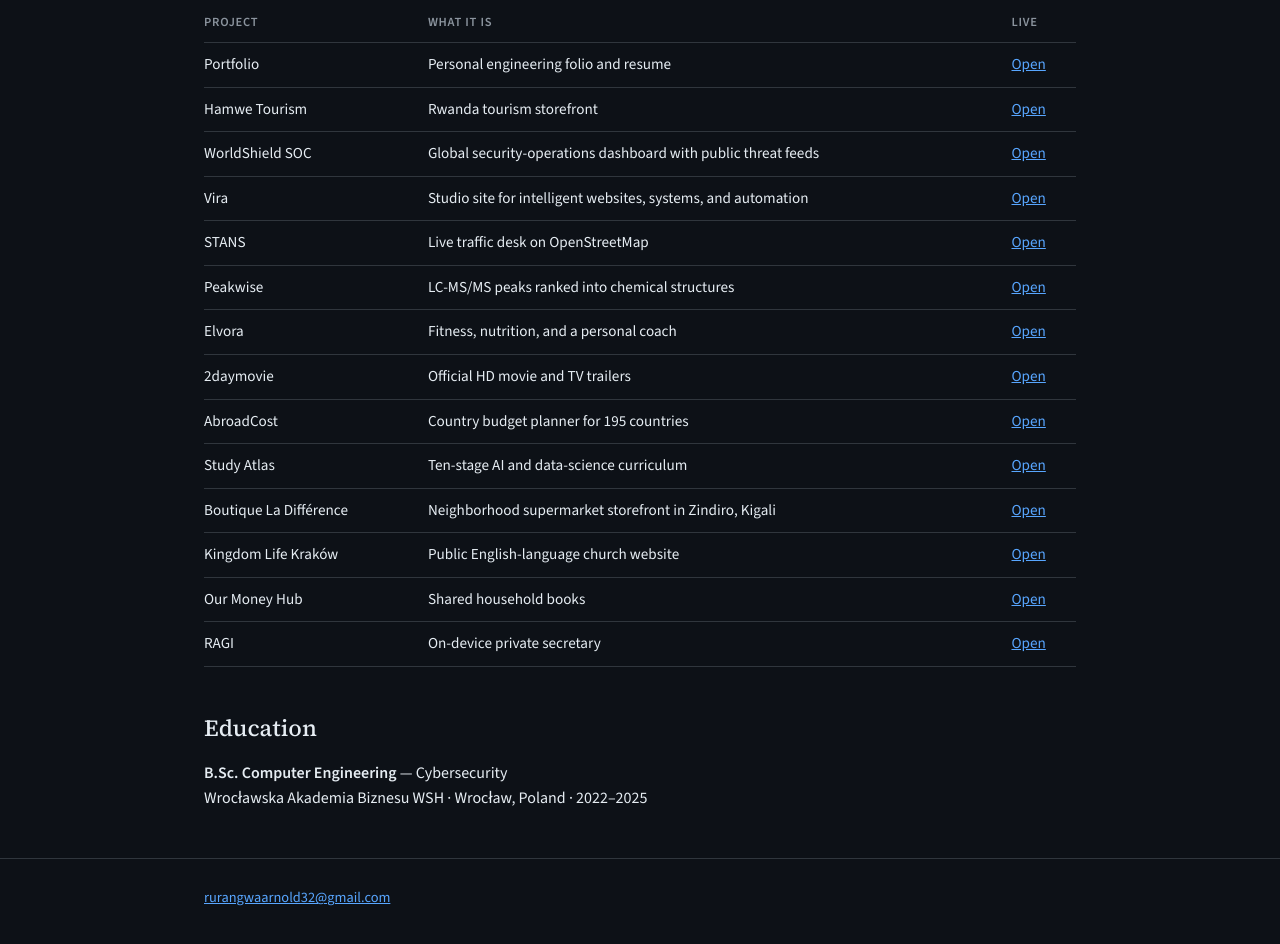
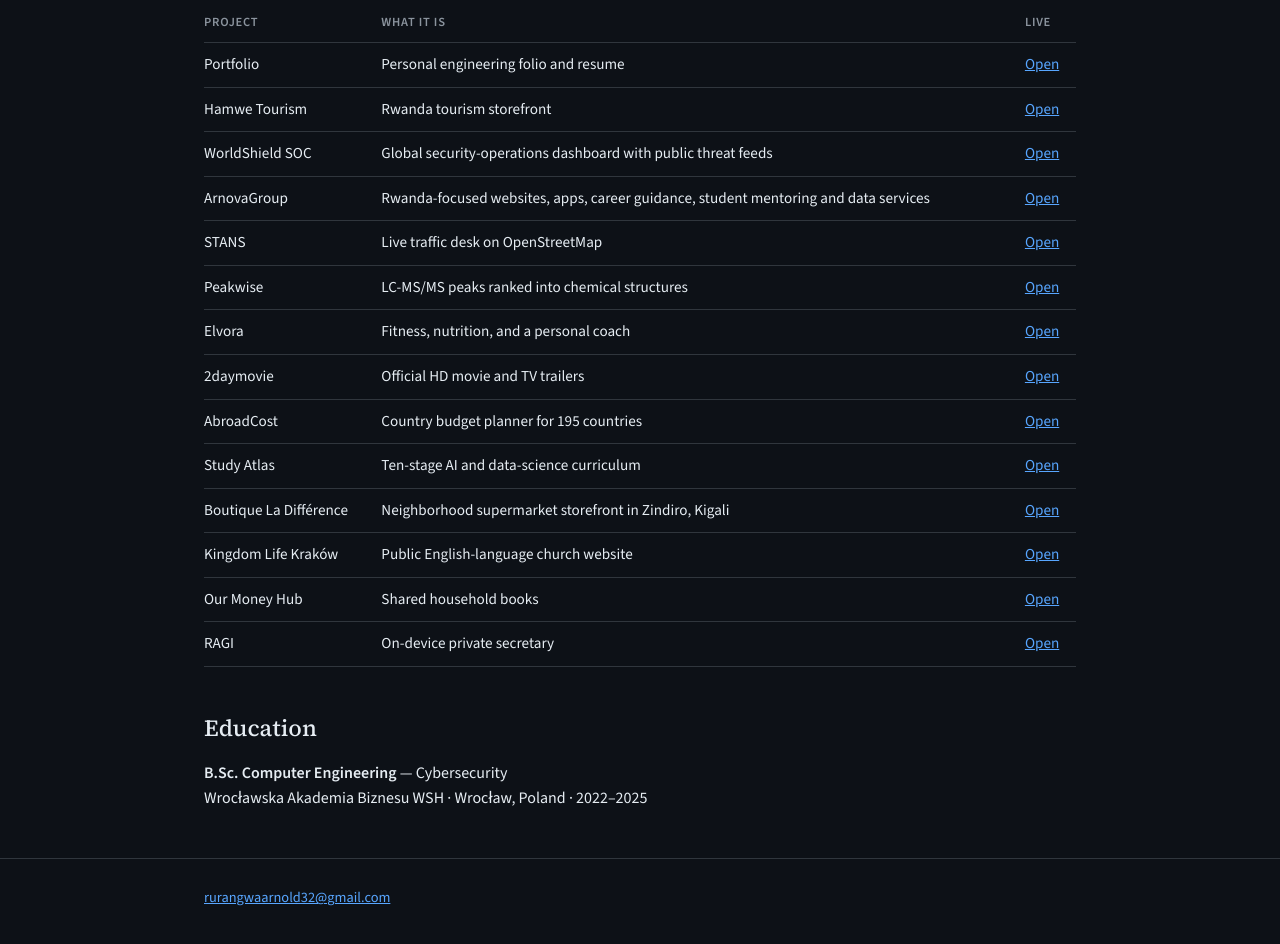
Before and after one commit to Arnold-RG/Arnold-RG, a plain HTML site: page index.html in a window 1280 px wide. Shown: the part 1058-2002 px from the top of the page. Drawn offline with nearby package versions, Linux system fonts and the light colour scheme.

Commit message:
Complete ArnovaGroup public branding across profile pages

```diff
--- a/index.html
+++ b/index.html
@@ -52,7 +52,7 @@
           <tr><td>Portfolio</td><td>Personal engineering folio and resume</td><td><a href="https://arnold-rg.github.io/arnold-portfolio/">Open</a></td></tr>
           <tr><td>Hamwe Tourism</td><td>Rwanda tourism storefront</td><td><a href="https://arnold-rg.github.io/hamwe/">Open</a></td></tr>
           <tr><td>WorldShield SOC</td><td>Global security-operations dashboard with public threat feeds</td><td><a href="https://arnold-rg.github.io/worldshield-soc/">Open</a></td></tr>
-          <tr><td>Vira</td><td>Studio site for intelligent websites, systems, and automation</td><td><a href="https://arnold-rg.github.io/vira/">Open</a></td></tr>
+          <tr><td>ArnovaGroup</td><td>Rwanda-focused websites, apps, career guidance, student mentoring and data services</td><td><a href="https://arnold-rg.github.io/vira/">Open</a></td></tr>
           <tr><td>STANS</td><td>Live traffic desk on OpenStreetMap</td><td><a href="https://arnold-rg.github.io/STANS/">Open</a></td></tr>
           <tr><td>Peakwise</td><td>LC-MS/MS peaks ranked into chemical structures</td><td><a href="https://arnold-rg.github.io/peakwise/">Open</a></td></tr>
           <tr><td>Elvora</td><td>Fitness, nutrition, and a personal coach</td><td><a href="https://arnold-rg.github.io/elvora/">Open</a></td></tr>
```
